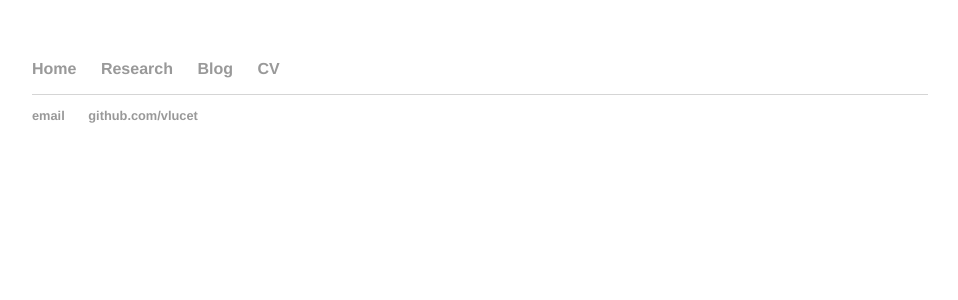
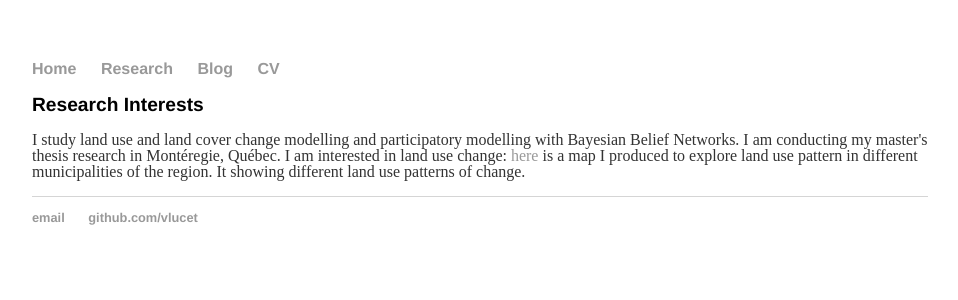
Before and after one commit to lpmi-13/vlucet.github.io, a Jekyll site: the page built from research/index.html, in a window 1280 px wide. Shown: the top 300 px of the page, without its empty margins (160-1118 px from the left). Built offline with Jekyll 4.4.1, drawn with Linux system fonts in a browser that asks for light colours.

Commit message:
Update index.html

```diff
--- a/research/index.html
+++ b/research/index.html
@@ -2,3 +2,12 @@
 layout: default
 title: Research interests
 ---
+
+<div class="blurb">
+        <h1>Research Interests</h1>
+	<p>I study land use and land cover change modelling and participatory modelling with
+	Bayesian Belief Networks. I am conducting my master's thesis research in Montéregie,
+	Québec. I am interested in land use change: <a href="https://vlucet.github.io/research/CorridorsSynthesis">here</a> is
+	a map I produced to explore land use pattern in different municipalities of the region. It showing different land use
+	patterns of change. </p>
+</div><!-- /.blurb -->
```
